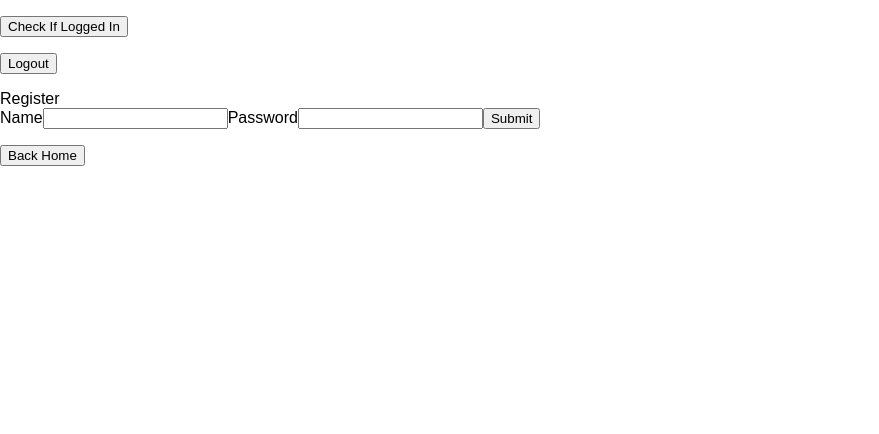
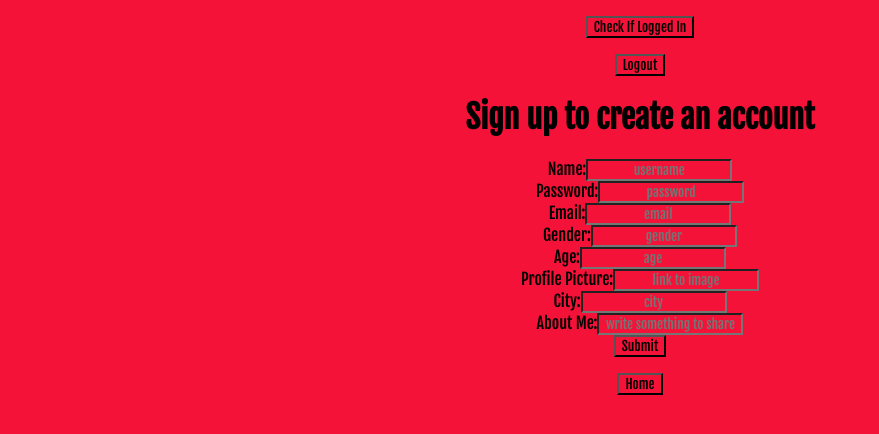
Before and after one commit to raksheen/dating-app, a React (Create React App) app in the folder tinder-react/: page /register in a window 1280 px wide. Shown: the top 434 px of the page, without its empty margins (0-879 px from the left). Built offline with nearby package versions, Linux system fonts and the light colour scheme.

Commit message:
made changes to components in React

```diff
--- a/tinder-react/public/index.html
+++ b/tinder-react/public/index.html
@@ -4,12 +4,13 @@
     <meta charset="utf-8">
     <meta name="viewport" content="width=device-width, initial-scale=1, shrink-to-fit=no">
     <meta name="theme-color" content="#000000">
+    <link href="https://fonts.googleapis.com/css?family=Fjalla+One" rel="stylesheet">
     <!--
       manifest.json provides metadata used when your web app is added to the
       homescreen on Android. See https://developers.google.com/web/fundamentals/engage-and-retain/web-app-manifest/
     -->
     <link rel="manifest" href="%PUBLIC_URL%/manifest.json">
-    <link rel="shortcut icon" href="%PUBLIC_URL%/favicon.ico">
+
     <!--
       Notice the use of %PUBLIC_URL% in the tags above.
       It will be replaced with the URL of the `public` folder during the build.
@@ -19,7 +20,7 @@
       work correctly both with client-side routing and a non-root public URL.
       Learn how to configure a non-root public URL by running `npm run build`.
     -->
-    <title>React App</title>
+    <title>Simpler</title>
   </head>
   <body>
     <noscript>
--- a/tinder-react/src/App.css
+++ b/tinder-react/src/App.css
@@ -1,28 +1,12 @@
-.App {
+* {
+  font-family: "Fjalla One", sans-serif;
+  background-color: rgb(244, 18, 56);
   text-align: center;
 }
-
-.App-logo {
-  animation: App-logo-spin infinite 20s linear;
-  height: 80px;
+.simpler-name {
+  font-family: "Fjalla One", sans-serif;
+  text-align: center;
 }
-
-.App-header {
-  background-color: #222;
-  height: 150px;
-  padding: 20px;
-  color: white;
+.login-box {
+  text-align: center;
 }
-
-.App-title {
-  font-size: 1.5em;
-}
-
-.App-intro {
-  font-size: large;
-}
-
-@keyframes App-logo-spin {
-  from { transform: rotate(0deg); }
-  to { transform: rotate(360deg); }
-}
--- /dev/null
+++ b/tinder-react/src/components/Account.js
@@ -0,0 +1,61 @@
+import React, { Component } from "react";
+import { Link } from "react-router-dom";
+import Profile from "./Profile";
+
+export default class Account extends Component {
+  constructor(props) {
+    super(props);
+    this.state = { editing: false };
+    this.logout = this.logout.bind(this);
+    this.editProfile = this.editProfile.bind(this);
+  }
+
+  logout() {
+    this.props.logout();
+    this.props.history.push("/");
+  }
+
+  editProfile() {
+    this.setState(prevState => {
+      const nextState = { ...prevState, editing: !prevState.editing };
+      return nextState;
+    });
+  }
+
+  render() {
+    console.log("help me: this.props.user", this.props.user);
+    let checkProfileEdit = null;
+    if (this.state.editing) {
+      checkProfileEdit = (
+        <Profile submit={this.props.change} user={this.props.user} />
+      );
+    }
+    console.log("check: am I logged in?", this.props.logged);
+
+    if (this.props.logged === true) {
+      return (
+        <div className="app-container">
+          <h1>Hi there, {this.props.user.username}!</h1>
+          <br />
+          <h2>Age: {this.props.user.age}</h2>
+          <h2>Gender: {this.props.user.gender}</h2>
+          <h3>City:{this.props.user.city} </h3>
+          <h2>About Me</h2>
+          <h3>{this.props.user.tagline}</h3>
+          <button onClick={this.editProfile}>Edit Profile</button>
+          {checkProfileEdit}
+          <button onClick={this.logout}>Logout</button>
+        </div>
+      );
+    } else {
+      return (
+        <div className="app-container">
+          <h2>You need to login to see this page</h2>
+          <Link to="/">
+            <button>Login/Back to Home</button>
+          </Link>
+        </div>
+      );
+    }
+  }
+}
--- /dev/null
+++ b/tinder-react/src/components/DisplayProfiles.js
@@ -0,0 +1,47 @@
+// import { Link } from "react-router-dom";
+import React, { Component } from "react";
+import axios from "axios";
+import "../App.css";
+// import Login from './Login';
+// import Register from './Register';
+// import Header from './Header';
+
+class DisplayProfiles extends Component {
+  constructor(props) {
+    super(props);
+    this.state = {};
+    this.routeToResults = this.routeToResults.bind(this);
+  }
+
+  routeToResults() {
+    this.props.history.push("/profiles");
+  }
+
+  notInterested() {}
+
+  interested() {}
+
+  render() {
+    // const profiles = this.props.profiles;
+    // const resultsList = results.hits.map(profileObject => {
+    //   const userInfo = profileObject.users;
+
+    return (
+      <div>
+        <div>
+          Displays Profiles of Potentials
+          <img src={this.props.profile_pic} />
+          <h3>{this.props.username}</h3>
+          <h4>{this.props.age}</h4>
+          <h5>{this.props.tagline}</h5>
+        </div>
+        <div className="swipe">
+          <button>x</button>
+          <button>yes</button>
+        </div>
+      </div>
+    );
+  }
+}
+
+export default DisplayProfiles;
--- a/tinder-react/src/components/Login.js
+++ b/tinder-react/src/components/Login.js
@@ -16,7 +16,7 @@ export default class Login extends Component {
   render() {
     return (
       <div>
-        <p>Login</p>
+        <p>Login- this doesn't show up</p>
         <UserForm submit={this.onSubmit} />
         <p>
           <Link to="/">
--- /dev/null
+++ b/tinder-react/src/components/Profile.js
@@ -0,0 +1,40 @@
+import React, { Component } from "react";
+import { Link } from "react-router-dom";
+
+export default class Profile extends Component {
+  constructor(props) {
+    super(props);
+    this.state = {
+      username: this.props.user.username,
+      tagline: this.props.user.tagline
+    };
+
+    this.handleChange = this.handleChange.bind(this);
+    this.handleSubmit = this.handleSubmit.bind(this);
+  }
+
+  handleSubmit(e) {
+    e.preventDefault();
+    this.props.submit(this.state);
+  }
+
+  handleChange(e) {
+    const { name, value } = e.target;
+    this.setState({
+      [name]: value
+    });
+  }
+
+  render() {
+    return (
+      <form onSubmit={this.handleSubmit}>
+        <label>
+          <textarea type="text" name="tagline" onChange={this.handleChange} />
+        </label>
+        <button type="submit" value="Submit">
+          Save
+        </button>
+      </form>
+    );
+  }
+}
--- a/tinder-react/src/components/Register.js
+++ b/tinder-react/src/components/Register.js
@@ -5,23 +5,143 @@ import UserForm from "./UserForm";
 export default class Register extends Component {
   constructor(props) {
     super(props);
-    this.onSubmit = this.onSubmit.bind(this);
+    this.state = {
+      username: "",
+      password: "",
+      email: "",
+      username: "",
+      gender: "",
+      city: "",
+      tagline: "",
+      about_me: ""
+    };
+
+    this.handleChange = this.handleChange.bind(this);
+    this.handleSubmit = this.handleSubmit.bind(this);
   }
 
-  onSubmit(data) {
-    this.props.submit(data);
+  handleSubmit(e) {
+    e.preventDefault();
+    // this.props.submit(this.state);
+    this.props.onSubmit();
+    this.props.history.push("/account");
+  }
+
+  handleChange(e) {
+    const { name, value } = e.target;
+    this.setState({
+      [name]: value
+    });
   }
 
   render() {
-    // take note how the onSubmit method is passed down to the UserForm
-    // as a prop
     return (
-      <div>
-        Register
-        <UserForm submit={this.onSubmit} />
+      <div className="signup">
+        <form onSubmit={this.handleSubmit}>
+          <h1>Sign up to create an account</h1>
+          <label>
+            Name:
+            <input
+              defaultValue=""
+              type="text"
+              name="username"
+              placeholder="username"
+              onChange={this.handleChange}
+              value={this.state.username}
+            />
+          </label>
+          <br />
+          <label>
+            Password:
+            <input
+              defaultValue=""
+              type="password"
+              name="password"
+              placeholder="password"
+              onChange={this.handleChange}
+              value={this.state.password}
+            />
+          </label>
+          <br />
+          <label>
+            Email:
+            <input
+              defaultValue=""
+              type="text"
+              name="email"
+              placeholder="email"
+              onChange={this.handleChange}
+              value={this.state.email}
+            />
+          </label>
+          <br />
+          <label>
+            Gender:
+            <input
+              type="text"
+              name="gender"
+              placeholder="gender"
+              defaultValue=""
+              onChange={this.handleChange}
+              value={this.state.gender}
+            />
+          </label>
+          <br />
+          <label>
+            Age:
+            <input
+              type="text"
+              name="age"
+              placeholder="age"
+              defaultValue=""
+              onChange={this.handleChange}
+              value={this.state.age}
+            />
+          </label>
+          <br />
+          <label>
+            Profile Picture:
+            <input
+              type="text"
+              name="profile_pic"
+              placeholder="link to image"
+              defaultValue=""
+              onChange={this.handleChange}
+              value={this.state.profile_pic}
+            />
+          </label>
+          <br />
+          <label>
+            City:
+            <input
+              type="text"
+              name="city"
+              placeholder="city"
+              defaultValue=""
+              onChange={this.handleChange}
+              value={this.state.city}
+            />
+          </label>
+          <br />
+          <label>
+            About Me:
+            <input
+              type="text"
+              name="about_me"
+              placeholder="write something to share"
+              defaultValue=""
+              onChange={this.handleChange}
+              value={this.state.tagline}
+            />
+          </label>
+          <br />
+          <button type="submit" value="Submit">
+            Submit
+          </button>
+        </form>
         <p>
           <Link to="/">
-            <button>Back Home</button>
+            <button>Home</button>
           </Link>
         </p>
       </div>
--- a/tinder-react/src/components/UserForm.js
+++ b/tinder-react/src/components/UserForm.js
@@ -32,23 +32,29 @@ export default class UserForm extends Component {
     return (
       <form onSubmit={this.handleSubmit}>
         <label>
-          Name
+          UserName
           <input
             type="text"
             name="username"
+            defaultValue=""
+            placeholder="username"
             onChange={this.handleChange}
             value={this.state.username}
           />
         </label>
+        <br />
         <label>
           Password
           <input
             type="password"
             name="password"
+            defaultValue=""
+            placeholder="password"
             onChange={this.handleChange}
             value={this.state.password}
           />
         </label>
+        <br />
         <button type="submit" value="Submit">
           Submit
         </button>
```
Also changed, not shown: tinder-react/src/App.js (+23 -15 lines), tinder-react/src/components/Home.js (+25 -7 lines), tinder-react/src/components/ShowProfiles.js (deleted, +0 -49 lines), 1 other file (tests, documents, lock files or other folders).
